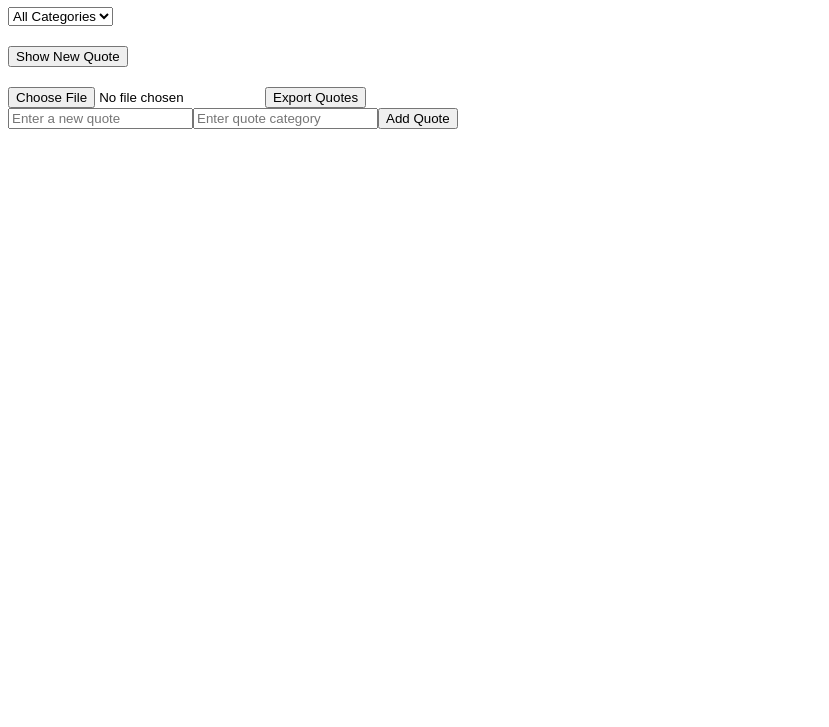
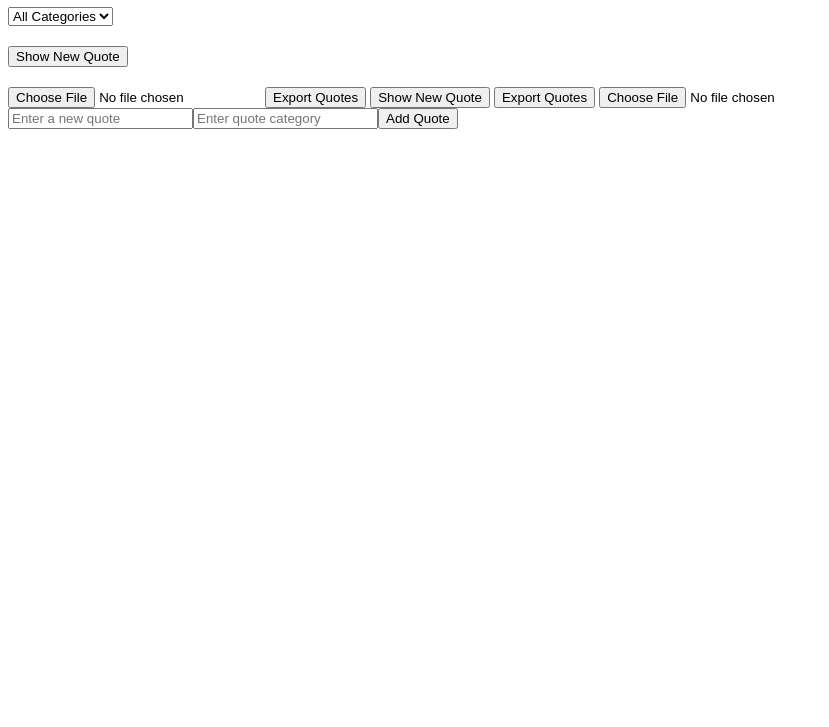
Before and after one commit to myla48/alx_fe_javascript, a plain HTML site: page dom-manipulation/index.html in a window 1280 px wide. Shown: the part 73-800 px from the top of the page, without its empty margins (0-829 px from the left). Drawn offline with Linux system fonts and the light colour scheme.

Commit message:
Update index.html

```diff
--- a/dom-manipulation/index.html
+++ b/dom-manipulation/index.html
@@ -22,6 +22,15 @@
   <div style="margin-top: 20px;">
     <input type="file" id="importFile" />
     <button onclick="exportToJson()">Export Quotes</button>
+    <!-- Show random quote -->
+<button id="newQuote">Show New Quote</button>
+
+<!-- Export quotes -->
+<button onclick="exportToJson()">Export Quotes</button>
+
+<!-- Import quotes -->
+<input type="file" id="importFile" accept=".json" onchange="importFromJsonFile(event)" />
+
   </div>
 
   <!-- Script -->
```
